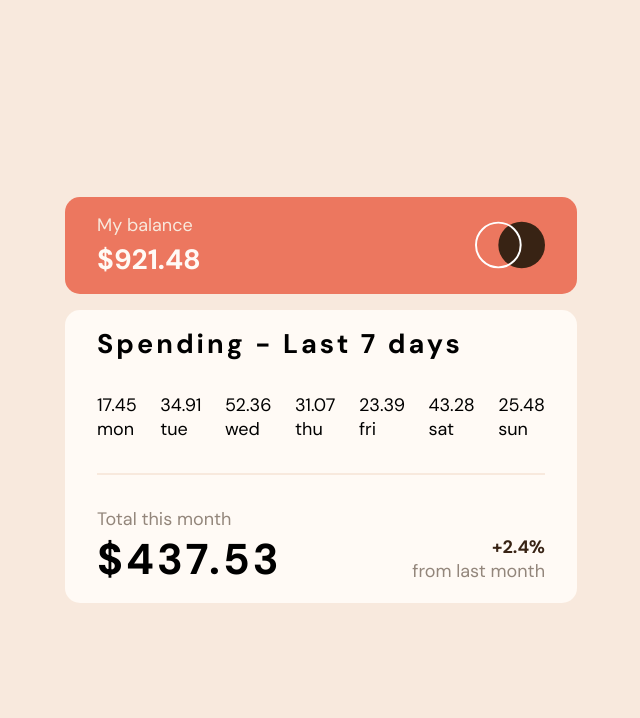
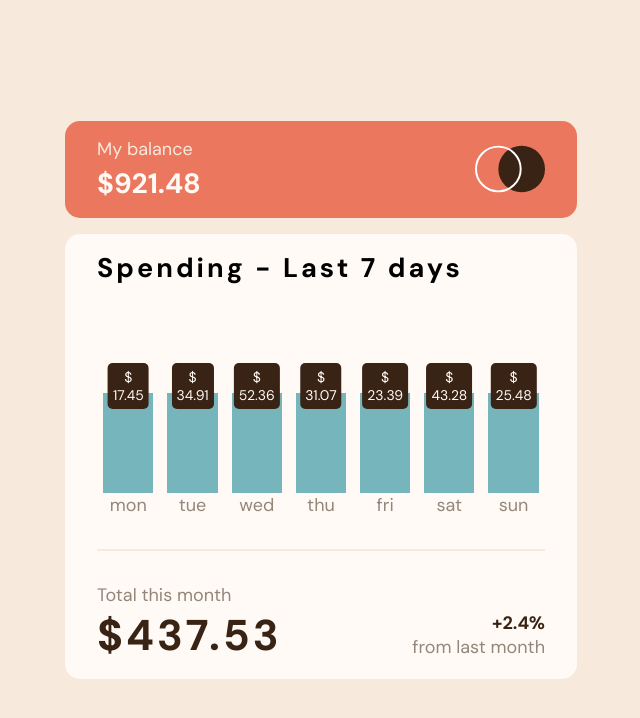
Before and after one commit to binoyam/Expenses-chart-component, a React (Create React App) app: page / in a window 1280 px wide. Shown: the top 718 px of the page, without its empty margins (319-959 px from the left). Built offline with nearby package versions, Linux system fonts and the light colour scheme.

Commit message:
how to style the chart bar

```diff
--- a/src/components/Chart.js
+++ b/src/components/Chart.js
@@ -5,8 +5,9 @@ function Chart({ data }) {
     <div className="chart">
       {data.map((data, index) => (
         <div key={index} className="data">
-          <span className="amount">{data.amount}</span>
-          <span className="bar"></span>
+            <span className="amount">$ {data.amount}</span>
+          <div className="bar">
+          </div>
           <p className="day">{data.day}</p>
         </div>
       ))}
--- a/src/index.css
+++ b/src/index.css
@@ -94,9 +94,37 @@ img {
 }
 .chart{
     width: 100%;
+    height: 200px;
     display: flex;
-    align-items: center;
+    align-items: flex-end;
     justify-content: space-between;
+  }
+  /* CHART BAR */
+  .data{
+  position: relative;
+  width: 14%;
+  text-align: center;
+}
+.data .day{
+  color: var(--Mediumbrown);
+}
+.data .bar{
+  margin: 0 auto;
+  width: 80%;
+  height: 100px;
+  background-color: var(--Cyan);
+}
+.data .amount{
+  position: absolute;
+  top: -30px;
+  left: 50%;
+  transform: translateX(-50%);
+  padding: 5px;
+  font-size: 14px;
+  color: var(--Verypaleorange);
+  background-color: var(--Darkbrown);
+  border-radius: 5px;
+
 }
 /* FOOTER / TOTAL */
 .footer p.this{
@@ -108,6 +136,7 @@ img {
     justify-content: space-between;
 }
 .total-div h1{
+  color: var(--Darkbrown);
     font-size: 43px;
     font-weight: 700;
 }
```
